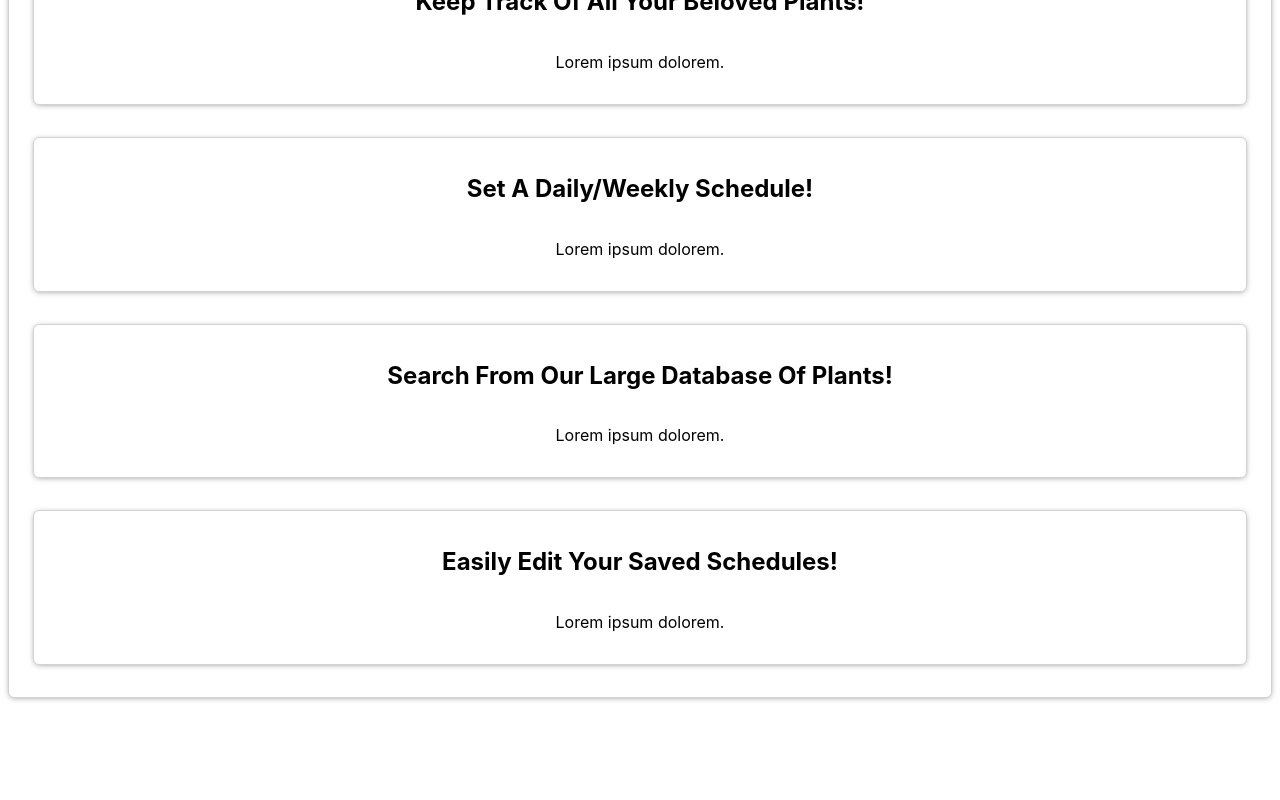
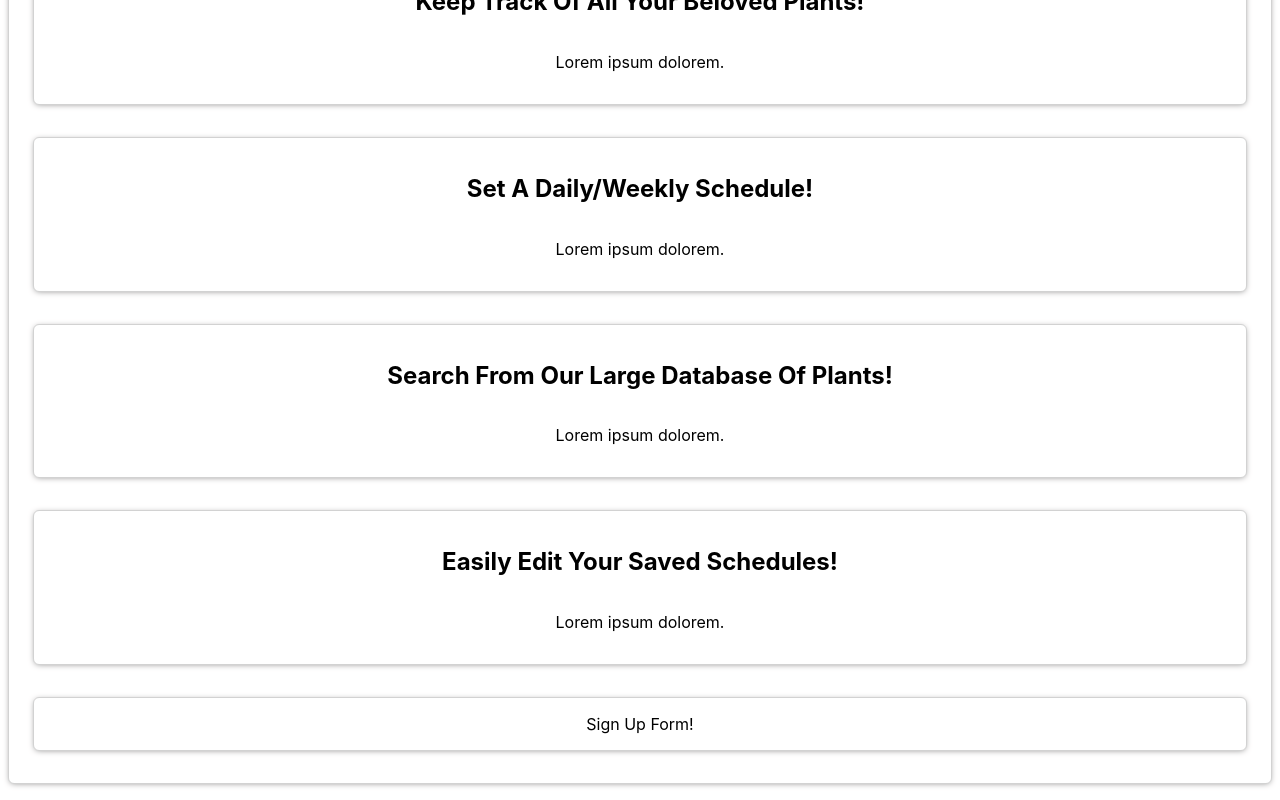
Before and after one commit to ttwebpt92-watermyplants/water-my-plants, a React (Create React App) app in the folder water-my-plants/: page /SignupForm in a window 1280 px wide. Shown: the part 351-1151 px from the top of the page. Before the commit the page ends 1065 px from the top, so only its background shows below. Built offline with nearby package versions, Linux system fonts and the light colour scheme.

Commit message:
installed react-router-dom, added styled components to sign up form.

```diff
--- a/water-my-plants/package.json
+++ b/water-my-plants/package.json
@@ -13,6 +13,7 @@
     "react": "^17.0.2",
     "react-dom": "^17.0.2",
     "react-router": "^5.2.0",
+    "react-router-dom": "^5.2.0",
     "react-scripts": "4.0.3",
     "styled-components": "^5.2.1",
     "web-vitals": "^1.0.1"
--- a/water-my-plants/src/App.js
+++ b/water-my-plants/src/App.js
@@ -1,6 +1,8 @@
 import React from 'react'
-import { NavLinks } from 'react-router'
+import { NavLinks, Route } from 'react-router'
 import styled, { css } from 'styled-components'
+
+import SignupForm from './SignupForm'
 
 import './App.css';
 
@@ -40,7 +42,13 @@ function App() {
         <p>Lorem ipsum dolorem.</p>
       </StyledDiv>
 
+      <Route exact path="/SignupForm">
+        <SignupForm/>
+      </Route>
+
     </MainDiv>
+
+
   );
 }
 
--- a/water-my-plants/src/SignupForm.js
+++ b/water-my-plants/src/SignupForm.js
@@ -7,7 +7,7 @@ export default function SignupForm() {
     return (
         //placeholder code for sign up form
         <MainDiv>
-
+            Sign Up Form!
         </MainDiv>
     )
 }
--- a/water-my-plants/src/index.js
+++ b/water-my-plants/src/index.js
@@ -3,12 +3,13 @@ import ReactDOM from 'react-dom';
 import './index.css';
 import App from './App';
 import reportWebVitals from './reportWebVitals';
+import { BrowserRouter as Router } from 'react-router-dom';
 
 ReactDOM.render(
-  <React.StrictMode>
+  <Router>
     <App />
-  </React.StrictMode>,
-  document.getElementById('root')
+  </Router>
+  ,document.getElementById('root')
 );
 
 // If you want to start measuring performance in your app, pass a function
```
Also changed, not shown: 1 other file (tests, documents, lock files or other folders).
